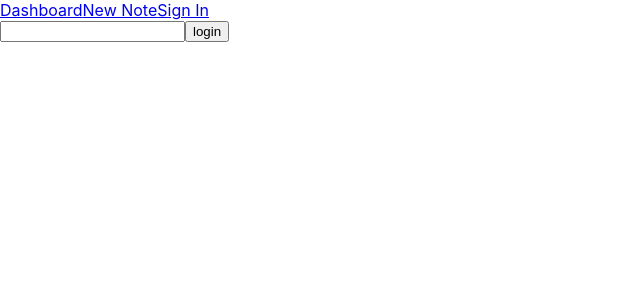
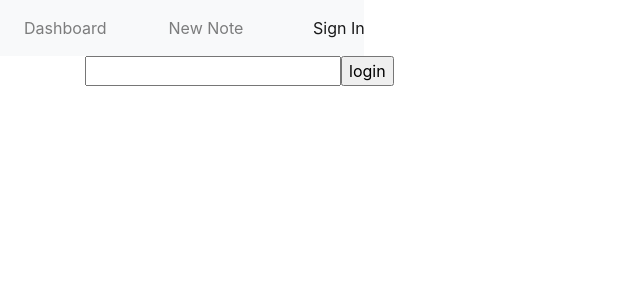
Before and after one commit to mpottebaum/flatnote-frontend, a React (Create React App) app: page /login in a window 1280 px wide. Shown: the top 300 px of the page, without its empty margins (0-640 px from the left). Built offline with nearby package versions, Linux system fonts and the light colour scheme.

Commit message:
added some bootstrap css

```diff
--- a/public/index.html
+++ b/public/index.html
@@ -1,6 +1,7 @@
 <!DOCTYPE html>
 <html lang="en">
   <head>
+    <link rel="stylesheet" href="https://stackpath.bootstrapcdn.com/bootstrap/4.4.1/css/bootstrap.min.css" integrity="sha384-Vkoo8x4CGsO3+Hhxv8T/Q5PaXtkKtu6ug5TOeNV6gBiFeWPGFN9MuhOf23Q9Ifjh" crossorigin="anonymous">
     <meta charset="utf-8" />
     <link rel="icon" href="%PUBLIC_URL%/favicon.ico" />
     <meta name="viewport" content="width=device-width, initial-scale=1" />
--- a/src/App.js
+++ b/src/App.js
@@ -10,12 +10,14 @@ function App() {
   return (
       <Router>
         <NavBar />
+        <div className='container'>
           <Switch>
             <Route path='/login' component={Login} />
             <Route path='/dashboard' component={DashboardContainer} />
             <Route path='/note/new' component={NewNote} />
             <Route path='/note/:id' component={DashboardContainer} />
           </Switch>
+        </div>
       </Router>
   );
 }
--- a/src/components/NavBar.js
+++ b/src/components/NavBar.js
@@ -3,16 +3,32 @@ import { NavLink } from 'react-router-dom'
 
 class NavBar extends React.Component {
     render() {
-        return <div>
-            <NavLink to='/dashboard'>
+        return <div className='row'>
+                <nav className='navbar navbar-expand-lg navbar-light bg-light'>
+                    <ul className='navbar-nav mr-auto list-group list-group-horizontal'>
+                        <div className='col-5'>
+                            <li className='nav-item'>
+                                <NavLink to='/dashboard' className='nav-link'>
                                     Dashboard
                                 </NavLink>
-            <NavLink to='/note/new'>
+                            </li>
+                        </div>
+                        <div className='col-5'>
+                            <li className='nav-item'>
+                                <NavLink to='/note/new' className='nav-link'>
                                     New Note
                                 </NavLink>
-            <NavLink to='/login'>
+                            </li>
+                        </div>
+                        <div className='col-5'>
+                            <li className='nav-item'>
+                                <NavLink to='/login' className='nav-link'>
                                     Sign In
                                 </NavLink>
+                            </li>
+                        </div>
+                    </ul>
+                </nav>
             </div>
     }
 }
--- a/src/components/Note.js
+++ b/src/components/Note.js
@@ -1,5 +1,4 @@
 import React from 'react'
-import { Link } from 'react-router-dom'
 
 const Note = props => {
     const { id, title, content} = props.note
--- a/src/components/NotesList.js
+++ b/src/components/NotesList.js
@@ -4,7 +4,11 @@ import Note from './Note'
 const NotesList = props => {
     const renderNotes = () => {
         return props.notes.map(note => {
-            return <Note note={note} handleNoteClick={props.handleNoteClick} />
+            return <Note
+                    key={note.id}
+                    note={note}
+                    handleNoteClick={props.handleNoteClick}
+                    />
         })
     }
 
--- a/src/containers/DashboardContainer.js
+++ b/src/containers/DashboardContainer.js
@@ -47,8 +47,11 @@ class DashboardContainer extends React.Component {
     render() {
         const showNote = this.findShowNote(this.props.showNoteId)
 
-        return <React.Fragment>
+        return <div className='row'>
+            <div className='col-sm'>
                 <NotesList notes={this.props.notes} handleNoteClick={this.handleNoteClick}/>
+            </div>
+            <div className='col-sm'>
                 {
                     showNote ?
                     <NoteContainer
@@ -60,7 +63,8 @@ class DashboardContainer extends React.Component {
                     :
                     null
                 }
-        </React.Fragment>
+            </div>
+        </div>
     }
 }
 
```
Lines whose indentation alone changed are shown as unchanged.
